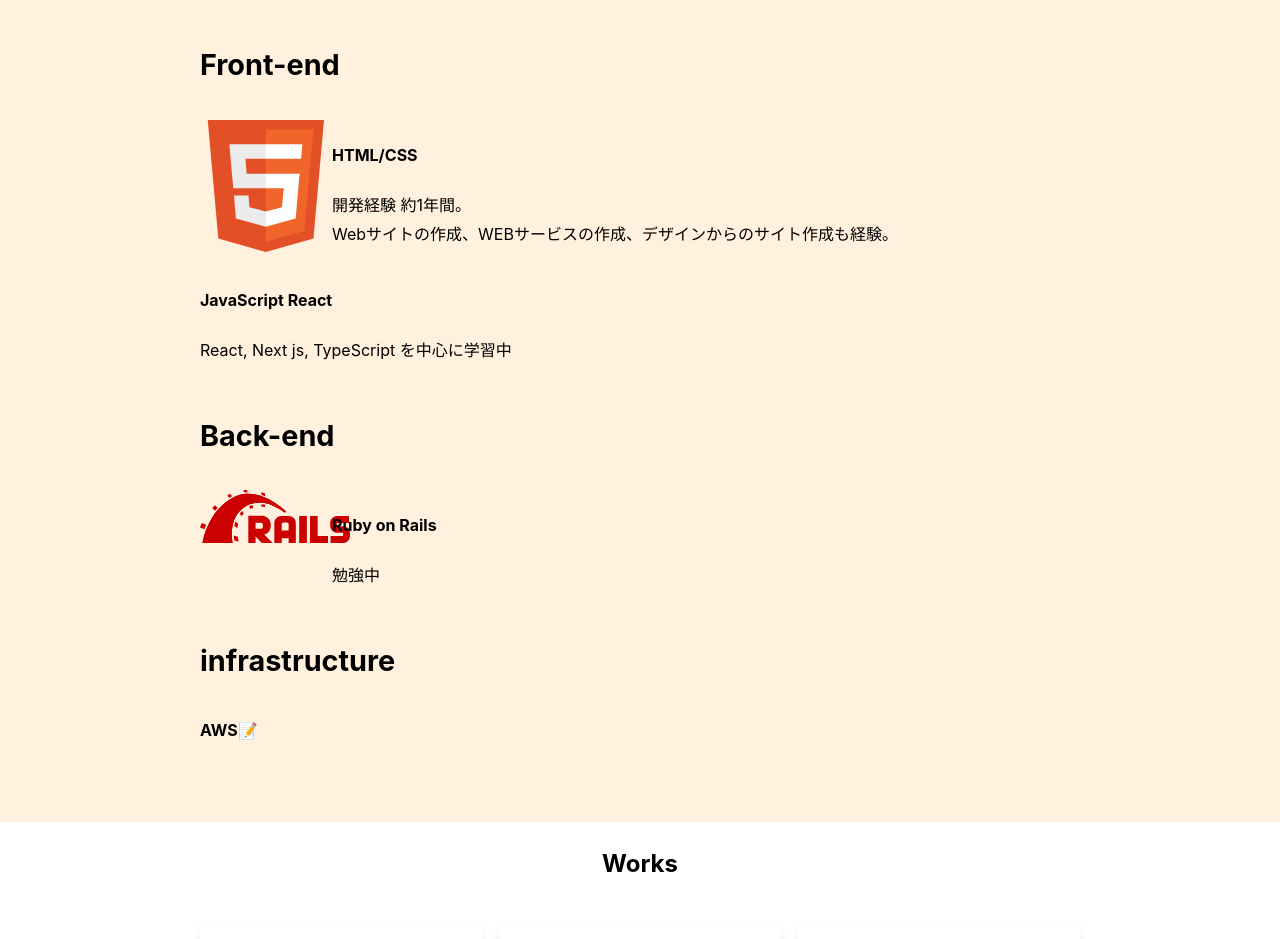
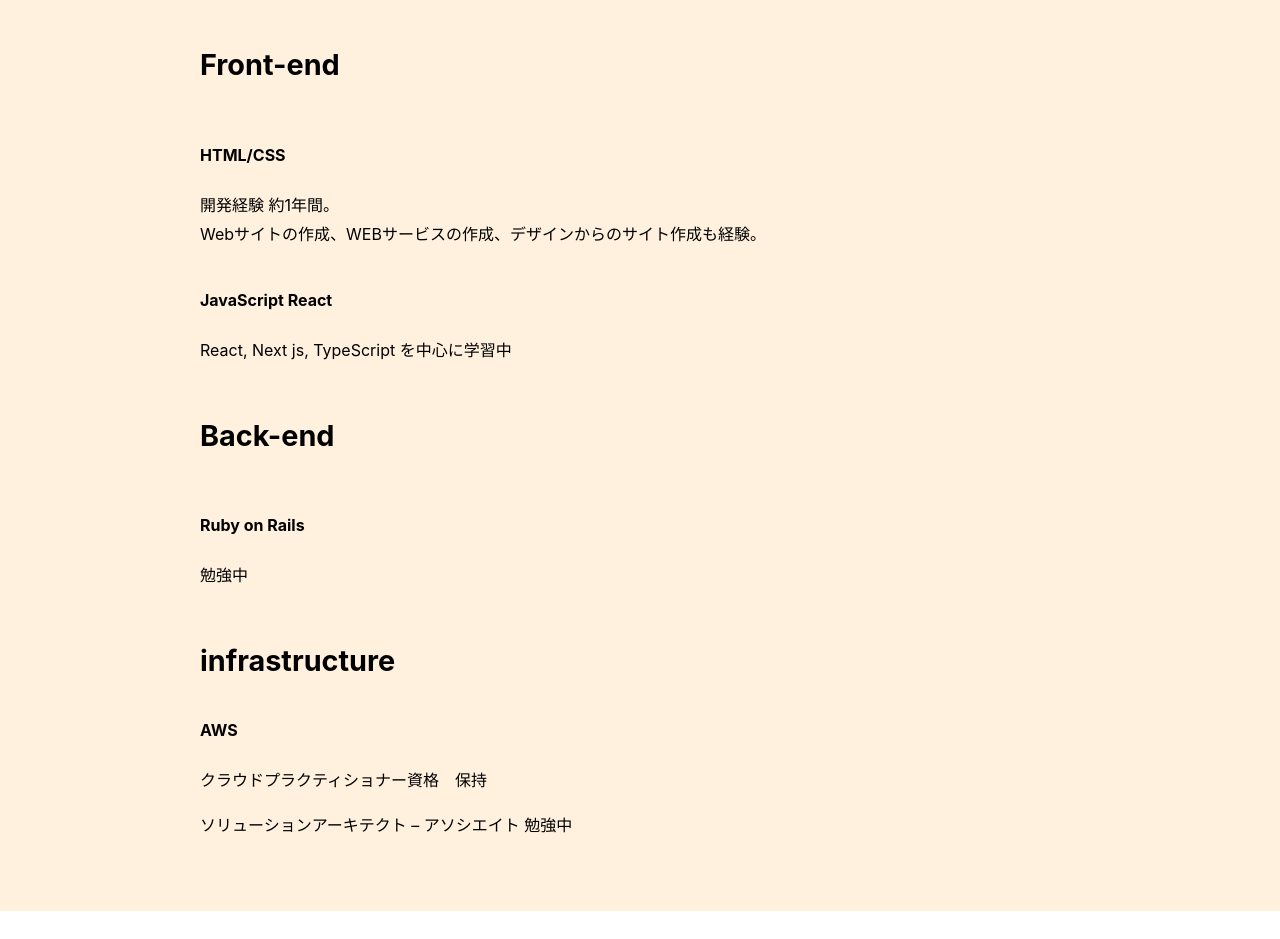
Before and after one commit to Seiwa-Edu/Next-Portforio, a Next.js app: page / in a window 1280 px wide. Shown: the part 560-1499 px from the top of the page. Built offline with nearby package versions, Linux system fonts and the light colour scheme.

Commit message:
[update] update the style

```diff
--- a/pages/index.tsx
+++ b/pages/index.tsx
@@ -34,7 +34,7 @@
               </div>
 
               <div className={style_css.programming__comp}>
-                <div className={style_css.programming__image}><img src="HTML5_Badge.svg"/></div>
+                {/* <div className={style_css.programming__image}><img src="HTML5_Badge.svg"/></div> */}
                 <div className={style_css.hello}>
                 <h4>HTML/CSS</h4>
                 <p>開発経験 約1年間。<br></br>
@@ -48,7 +48,7 @@
                  <h3 className={style_css.programming_cate}>Back-end</h3>
               </div>
               <div className={style_css.programming__comp}>
-                <div className={style_css.programming__image}><img src="rails-1.svg" width="150px"/></div>
+                {/* <div className={style_css.programming__image}><img src="rails-1.svg" width="150px"/></div> */}
                 <div className={style_css.hello}>
                 <h4>Ruby on Rails</h4>
                 <p>勉強中</p>
@@ -57,7 +57,9 @@
               <div>
                  <h3 className={style_css.programming_cate}>infrastructure</h3>
               </div>
-              <h4>AWS📝</h4>
+              <h4>AWS</h4>
+              <p>クラウドプラクティショナー資格　保持</p>
+              <p>ソリューションアーキテクト – アソシエイト 勉強中</p>
             </div>
           </section>
           <section className={style_css.works_section}>
```
